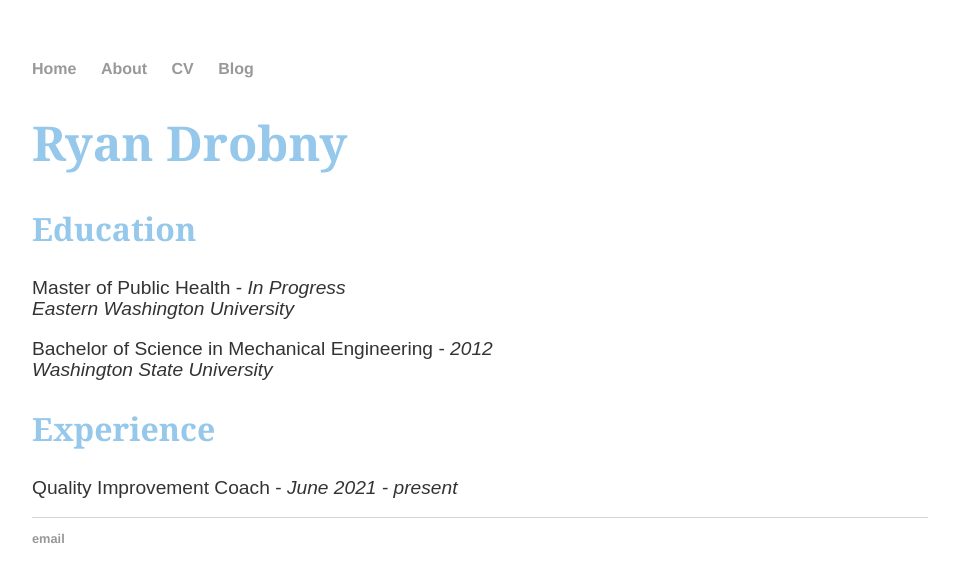
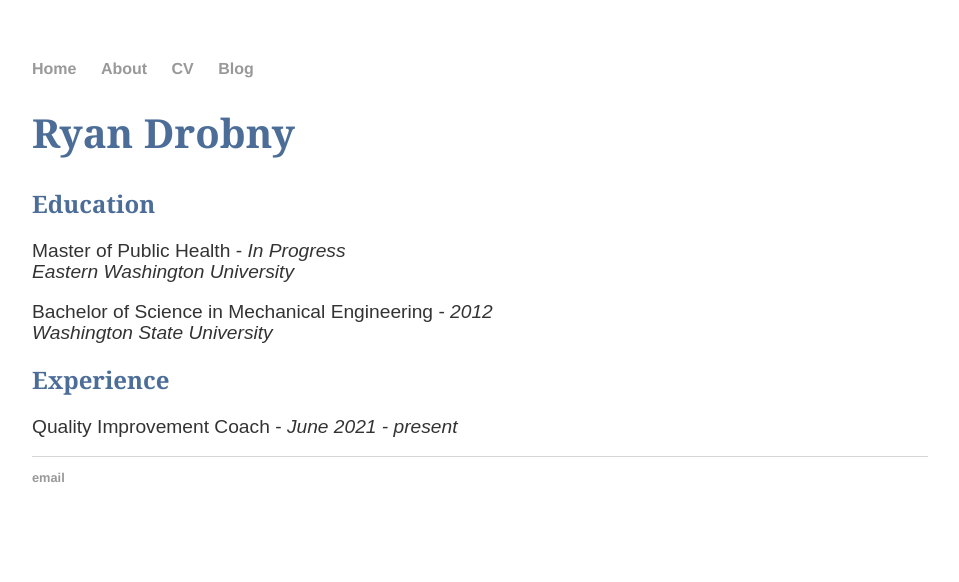
Before and after one commit to rjd712/rjd712.github.io, a Jekyll site: the page built from cv/index.html, in a window 1280 px wide. Shown: the top 582 px of the page, without its empty margins (160-1119 px from the left). Built offline with Jekyll 4.4.1, drawn with Linux system fonts in a browser that asks for light colours.

Commit message:
Update main.css

```diff
--- a/css/main.css
+++ b/css/main.css
@@ -20,14 +20,14 @@
     text-decoration: underline;
 }
 h1 {
-    font-size: 3em;
+    font-size: 2.5em;
     font-family:'Georgia', 'Arial', 'Sans-Serif';
-    color: #95C8EA;
+    color: #4C6D98;
 }
 h2 {
-    font-size: 2em;
+    font-size: 1.5em;
     font-family:'Georgia', 'Arial', 'Sans-Serif';
-    color: #95C8EA;
+    color: #4C6D98;
 }
 p {
     font-size: 1.2em;
```
